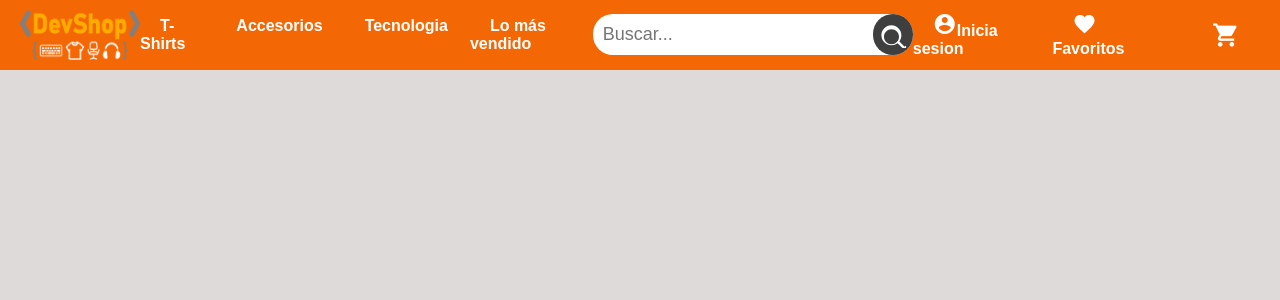
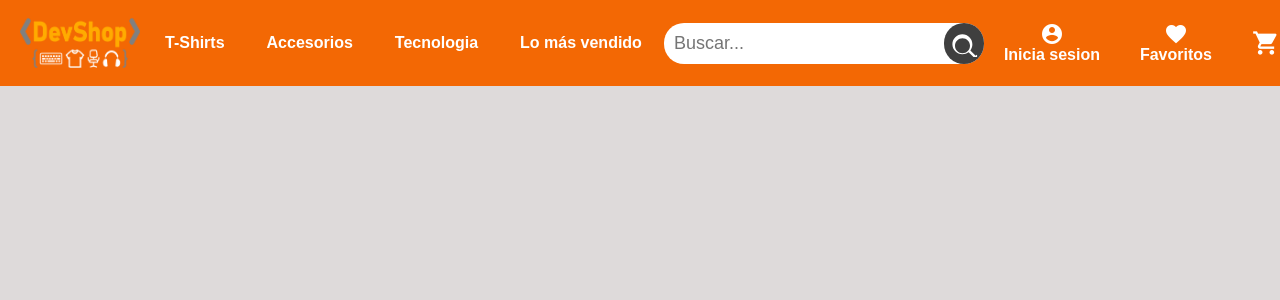
Before and after one commit to jluchett/ProjectE_front, a React (Vite) app: page / in a window 1280 px wide. Shown: the top 300 px of the page. Built offline with nearby package versions, Linux system fonts and the light colour scheme.

Commit message:
mejorado estilos de NavBar

```diff
--- a/src/components/navBar/navBar.css
+++ b/src/components/navBar/navBar.css
@@ -1,4 +1,4 @@
-
+/*NavBar.css*/
 .navbar {
   display: flex;
   justify-content: space-between;
@@ -8,7 +8,6 @@
   padding: 10px 20px; /* Aumentamos el padding para hacer la barra más gruesa */
   font-family: "Arial", sans-serif; /* Cambiamos la fuente a Arial o cualquier otra que prefieras */
 }
-
 
 .categories-menu {
   list-style: none;
@@ -30,6 +29,7 @@
   font-weight: bold;
   color: #fff;
   transition: background-color 0.3s ease; /* Transición suave */
+  white-space: nowrap; /* Evita que el texto se envuelva a la siguiente línea */
 }
 
 /* Estilos para los enlaces del menú al pasar el cursor */
@@ -41,7 +41,7 @@
   justify-content: center; /* Centra horizontalmente */
   align-items: center; /* Centra verticalmente */
   padding: 0;
-  margin: 0;
+  margin-right: 5px;
 }
 
 .cart a {
@@ -58,3 +58,38 @@
 .logo img{
   max-width: 120px;
 }
+.user {
+  display: flex;
+  flex-direction: column; /* Cambiamos la dirección del flexbox a columna */
+  align-items: center; /* Centramos horizontalmente los elementos */
+  text-align: center; /* Centramos el texto */
+}
+
+.user a {
+  display: flex;
+  flex-direction: column; /* Aseguramos que el icono y el texto estén en columnas */
+  align-items: center; /* Centramos horizontalmente los elementos */
+  text-align: center; /* Centramos el texto */
+}
+
+.user i {
+  font-size: 24px; /* Tamaño del icono */
+}
+
+.like {
+  display: flex;
+  flex-direction: column; /* Cambiamos la dirección del flexbox a columna */
+  align-items: center; /* Centramos horizontalmente los elementos */
+  text-align: center; /* Centramos el texto */
+}
+
+.like a {
+  display: flex;
+  flex-direction: column; /* Aseguramos que el icono y el texto estén en columnas */
+  align-items: center; /* Centramos horizontalmente los elementos */
+  text-align: center; /* Centramos el texto */
+}
+
+.like i {
+  font-size: 24px; /* Tamaño del icono */
+}
--- a/src/components/navBar/navBar.jsx
+++ b/src/components/navBar/navBar.jsx
@@ -13,7 +13,7 @@ const Navbar = () => {
           <img src="/src/icons/LogoDS.png" alt="DevShop" />
         </Link>
       </section>
-      <section>
+      <section className="menus">
         <ul className="categories-menu">
           <li>
             <Link to="/categoria1">T-Shirts</Link>
@@ -41,7 +41,7 @@ const Navbar = () => {
 
       <div className="like">
         <Link to="/perfil">
-          <i className="material-icons">favorites</i>
+          <i className="material-icons">favorite</i>
           <span>Favoritos</span>
         </Link>
       </div>
```
